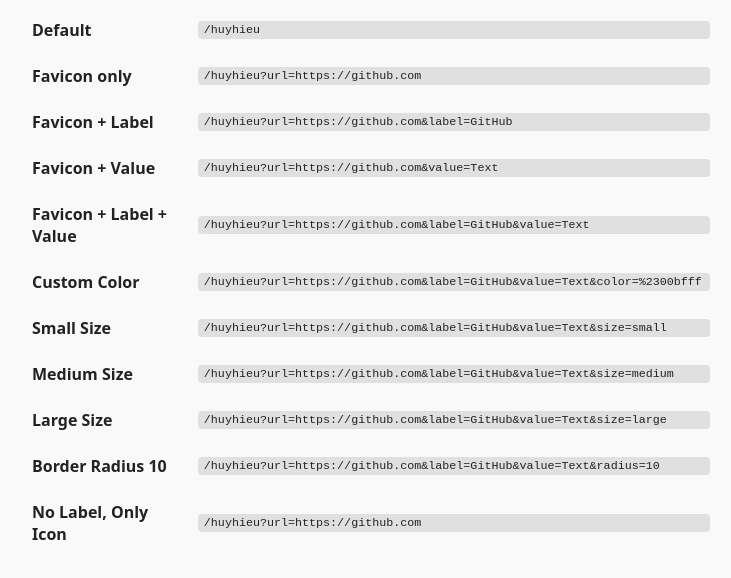
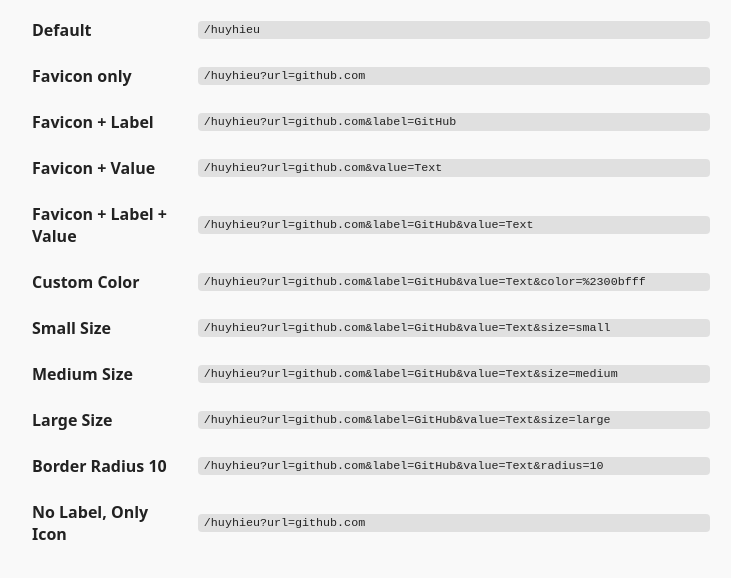
Before and after one commit to lanly-dev/huyhieu, a website: page demo.html in a window 1280 px wide. Shown: the part 214-792 px from the top of the page, 0-731 px from the left. Drawn offline with Linux system fonts and the light colour scheme.

Commit message:
fix: update URL handling in main.js and adjust demo examples in demo.html and README.md

```diff
--- a/demo.html
+++ b/demo.html
@@ -115,16 +115,16 @@
     // Only keep parallelogram/rect as shape radio, keep other effect attributes as before
     const demos = [
       { label: 'Default', q: '' },
-      { label: 'Favicon only', q: '?url=https://github.com' },
-      { label: 'Favicon + Label', q: '?url=https://github.com&label=GitHub' },
-      { label: 'Favicon + Value', q: '?url=https://github.com&value=Text' },
-      { label: 'Favicon + Label + Value', q: '?url=https://github.com&label=GitHub&value=Text' },
-      { label: 'Custom Color', q: '?url=https://github.com&label=GitHub&value=Text&color=%2300bfff' },
-      { label: 'Small Size', q: '?url=https://github.com&label=GitHub&value=Text&size=small' },
-      { label: 'Medium Size', q: '?url=https://github.com&label=GitHub&value=Text&size=medium' },
-      { label: 'Large Size', q: '?url=https://github.com&label=GitHub&value=Text&size=large' },
-      { label: 'Border Radius 10', q: '?url=https://github.com&label=GitHub&value=Text&radius=10' },
-      { label: 'No Label, Only Icon', q: '?url=https://github.com' }
+      { label: 'Favicon only', q: '?url=github.com' },
+      { label: 'Favicon + Label', q: '?url=github.com&label=GitHub' },
+      { label: 'Favicon + Value', q: '?url=github.com&value=Text' },
+      { label: 'Favicon + Label + Value', q: '?url=github.com&label=GitHub&value=Text' },
+      { label: 'Custom Color', q: '?url=github.com&label=GitHub&value=Text&color=%2300bfff' },
+      { label: 'Small Size', q: '?url=github.com&label=GitHub&value=Text&size=small' },
+      { label: 'Medium Size', q: '?url=github.com&label=GitHub&value=Text&size=medium' },
+      { label: 'Large Size', q: '?url=github.com&label=GitHub&value=Text&size=large' },
+      { label: 'Border Radius 10', q: '?url=github.com&label=GitHub&value=Text&radius=10' },
+      { label: 'No Label, Only Icon', q: '?url=github.com' }
     ]
     function getShapeQuery() {
       const shape = getSelectedShape()
--- a/main.js
+++ b/main.js
@@ -79,7 +79,7 @@ app.get('/huyhieu', async (c) => {
 
   if (siteUrl) {
     try {
-      const urlObj = new URL(siteUrl)
+      const urlObj = new URL('https://' + siteUrl)
       const faviconUrl = `${urlObj.origin}/favicon.ico`
       const res = await fetch(faviconUrl)
       if (res.ok) {
@@ -89,11 +89,13 @@ app.get('/huyhieu', async (c) => {
       }
     } catch {
       console.error('HuyHieu: Failed to fetch favicon:', siteUrl)
+      faviconDataUrl = null // Fallback to no favicon if fetch fails
     }
   }
 
   let labelText = label
   let valueText = value
+
   if (!labelText && !valueText && !faviconDataUrl) {
     labelText = 'huy'
     valueText = 'hieu'
@@ -127,7 +129,7 @@ app.get('/huyhieu', async (c) => {
     }
     // End fix
     badgeBg = `<polygon points='${slant},0 ${totalWidth},0 ${totalWidth - slant},${s.height} 0,${s.height}' fill="#eee"/>`
-    if (valueText)  valueBg = `<polygon points='${labelWidth + iconWidth + slant},0 ${totalWidth},0 ${totalWidth - slant},${s.height} ${labelWidth + iconWidth},${s.height}' fill='${color}'/>`
+    if (valueText) valueBg = `<polygon points='${labelWidth + iconWidth + slant},0 ${totalWidth},0 ${totalWidth - slant},${s.height} ${labelWidth + iconWidth},${s.height}' fill='${color}'/>`
     iconX = slant + iconPadL
     labelTextX = faviconDataUrl ? slant + s.icon + iconPadL + iconLabelPad : slant + labelWidth / 2 - 4 // 4 is label padding without icon
   } else {
```
Also changed, not shown: README.md.
